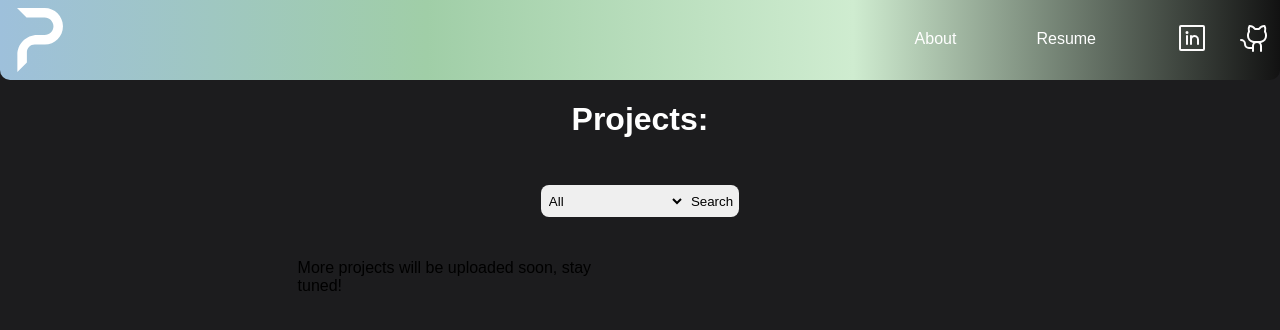
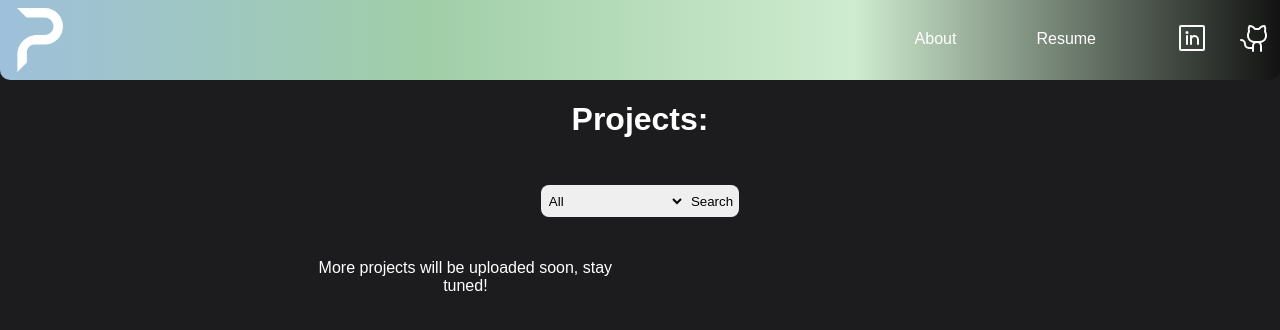
Before and after one commit to PeytenBevill/Official-Portfolio, a React (Vite) app: page /portfolio in a window 1280 px wide. Both pictures are taken after a click on the button "Search". Shown: the top 330 px of the page. Built offline with nearby package versions, Linux system fonts and the light colour scheme.

Commit message:
changed the a tag to open in new window

```diff
--- a/src/components/Portfolio/Portfolio.tsx
+++ b/src/components/Portfolio/Portfolio.tsx
@@ -75,14 +75,14 @@ const Portfolio: React.FC = () => {
                   className="project-image"
                 />
                 <p className="title">{project.name}</p>
-                <a href={project.link} className="a-tag">
+                <a href={project.link} target="_blank" className="a-tag">
                   View
                 </a>
               </div>
             ))}
           </>
         ) : noContent ? (
-          <p>More projects will be uploaded soon, stay tuned!</p>
+          <p className="noneYet">More projects will be uploaded soon, stay tuned!</p>
         ) : (
           <>
             {portfolioArray.map((project, index) => (
@@ -93,7 +93,7 @@ const Portfolio: React.FC = () => {
                   className="project-image"
                 />
                 <p className="title">{project.name}</p>
-                <a href={project.link} className="a-tag">
+                <a href={project.link} target="_blank" className="a-tag">
                   View
                 </a>
               </div>
--- a/src/components/Portfolio/portfolio.css
+++ b/src/components/Portfolio/portfolio.css
@@ -63,6 +63,11 @@
   border: none;
 }
 
+.noneYet {
+  color: white;
+  text-align: center;
+}
+
 @media (max-width: 990px) {
   .project-grid {
     display: flex;
```
